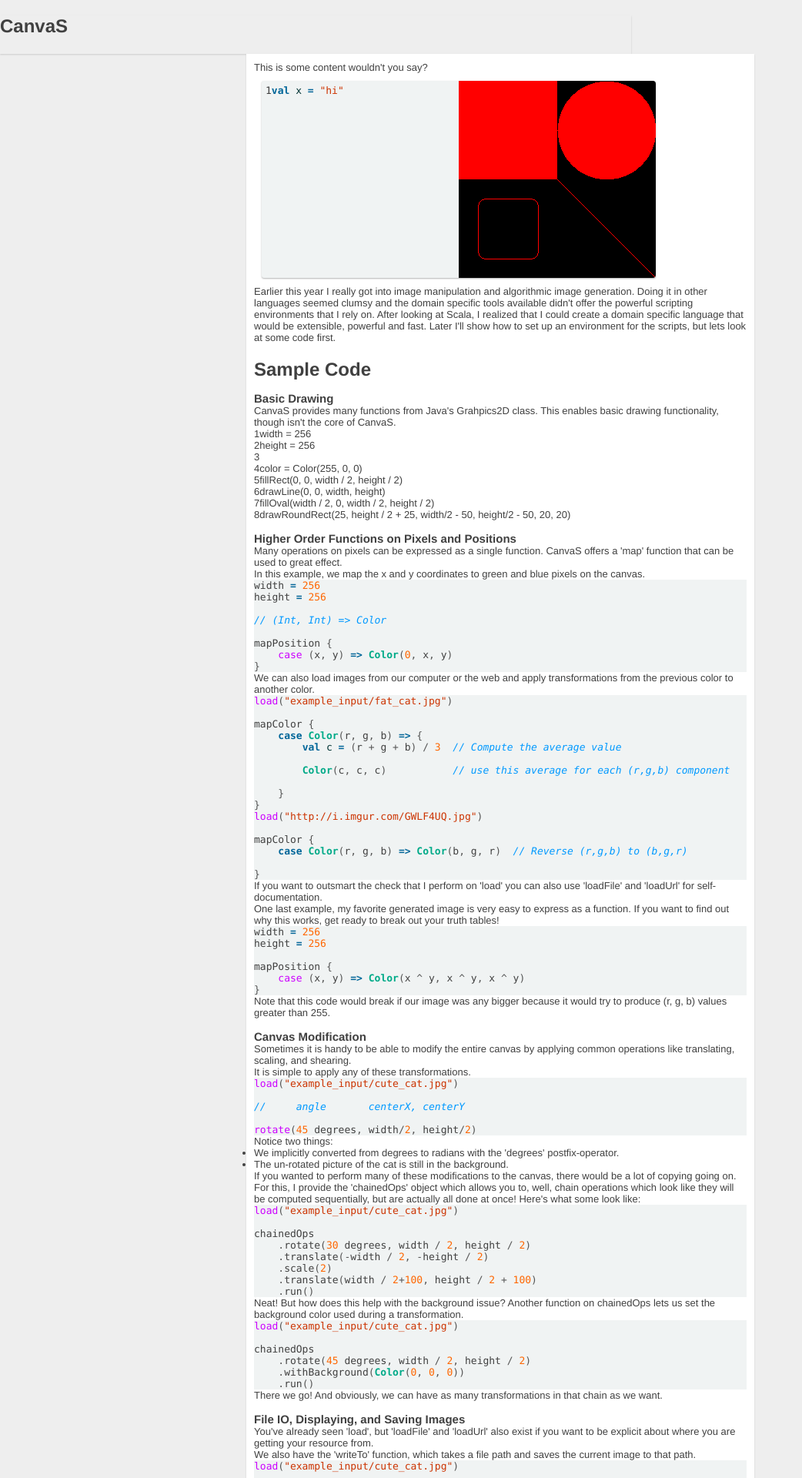
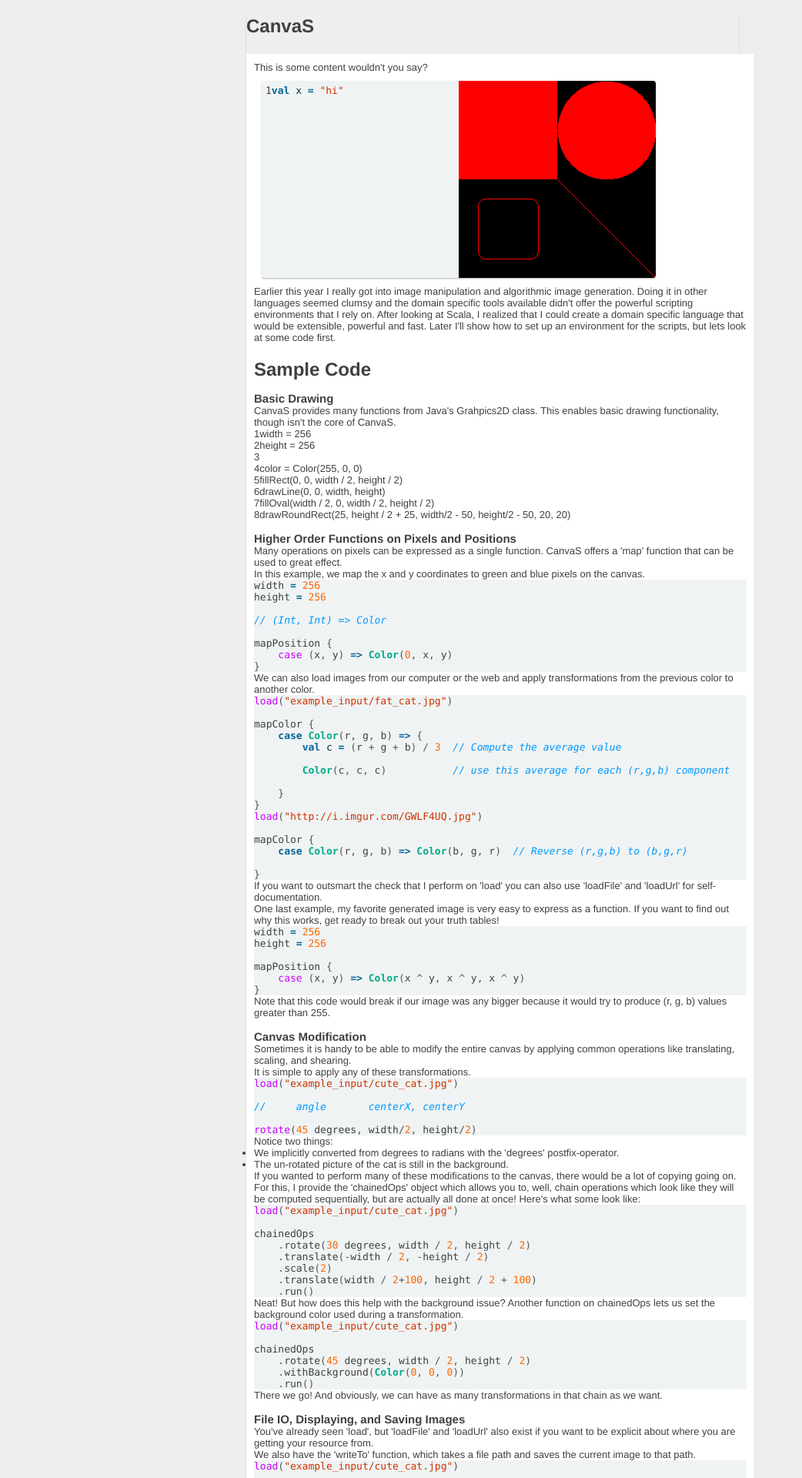
Before and after one commit to TyOverby/CanvaS, a Jekyll site: the page built from index.html, in a window 1280 px wide. Shown: the top 1920 px of the page at 77% size, without its empty margins (0-1042 px from the left). Built offline with Jekyll 4.4.1, drawn with Linux system fonts in a browser that asks for light colours.

Commit message:
automated push

```diff
--- a/stylesheets/stylesheet.css
+++ b/stylesheets/stylesheet.css
@@ -44,6 +44,8 @@ body {
     width: 820px;
     box-shadow: rgba(0, 0, 0, 0.14902) 0px 1px 2px 0px;
     -webkit-box-shadow: rgba(0, 0, 0, 0.14902) 0px 1px 2px 0px;
+    width: 50%;
+    margin-left:25%;
 }
 
 #wrapper{
```
